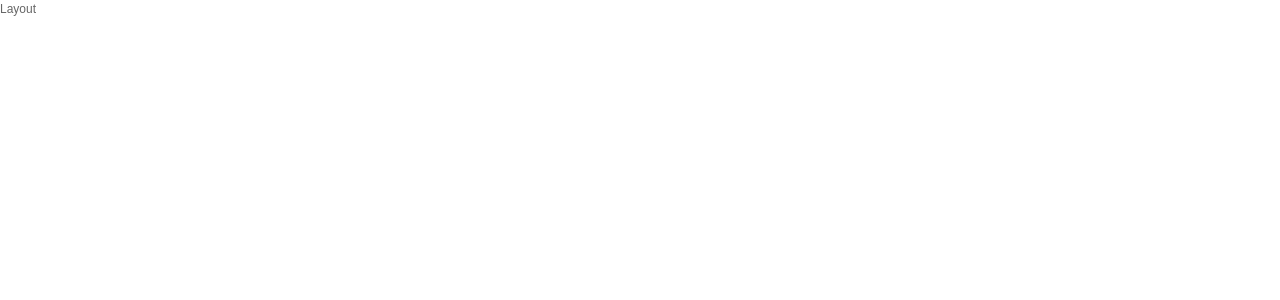
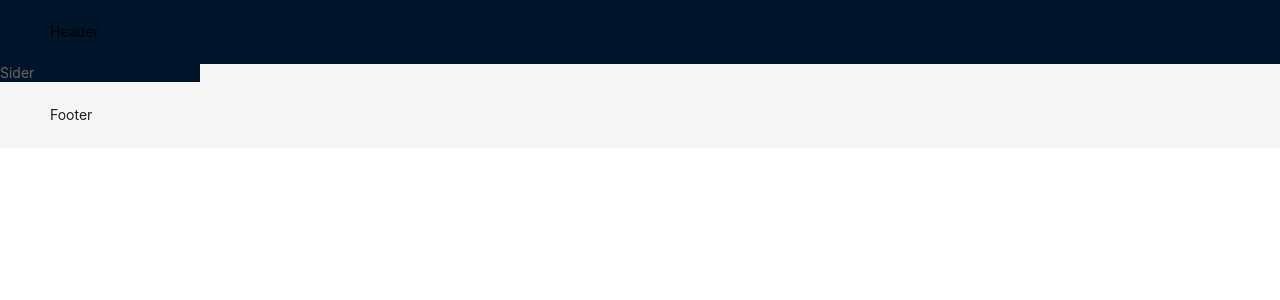
Before and after one commit to bigdataOrfrontEnd/qiankun-test2, a React (Create React App) app: page / in a window 1280 px wide. Shown: the top 300 px of the page. Built offline with nearby package versions, Linux system fonts and the light colour scheme.

Commit message:
部分登录和Lyout布局

```diff
--- a/src/App.js
+++ b/src/App.js
@@ -1,7 +1,8 @@
 import Routes from "./routes";
-
+import { useRoutes } from "react-router-dom";
 function App() {
-  return <Routes />;
+  const element = useRoutes(Routes);
+  return <div>{element}</div>;
 }
 
 export default App;
--- a/src/index.js
+++ b/src/index.js
@@ -35,7 +35,11 @@ export async function mount(props) {
   // });
   // props.setGlobalState(state);
   let root = ReactDOM.createRoot(props.container.querySelector("#son"));
-  root.render(<App />);
+  root.render(
+    <Router basename={window.__POWERED_BY_QIANKUN__ ? "/app-test2" : "/"}>
+      <App />
+    </Router>
+  );
 }
 /**
  * 应用每次 切出/卸载 会调用的方法，通常在这里我们会卸载微应用的应用实例
--- a/src/pages/Layout/index.js
+++ b/src/pages/Layout/index.js
@@ -1,12 +1,21 @@
 // 整体布局页面
 import React from "react";
 import { Outlet } from "react-router-dom";
-
-export default function Layout() {
+import { Layout } from "antd";
+export default function Layut() {
+  const { Header, Footer, Sider, Content } = Layout;
   return (
     <div>
-      Layout
-      <Outlet />
+      <Layout>
+        <Header>Header</Header>
+        <Layout>
+          <Sider>Sider</Sider>
+          <Content>
+            <Outlet />
+          </Content>
+        </Layout>
+        <Footer>Footer</Footer>
+      </Layout>
     </div>
   );
 }
--- a/src/routes/index.js
+++ b/src/routes/index.js
@@ -1,12 +1,11 @@
-import { useRoutes } from "react-router-dom";
-import Layout from "../pages/Layout";
+import Layout from "../pages/Layout/index";
 import Application from "../pages/home/application";
 import Setting from "../pages/setting";
 import Login from "../pages/Login";
 import Page404 from "../page404";
 import Home from "../pages/home";
 import { DashboardOutlined, UserOutlined } from "@ant-design/icons";
-export const routes = [
+export const Routes = [
   {
     path: "/",
     element: <Layout />,
@@ -47,6 +46,7 @@ export const routes = [
       hideMenu: true,
     },
   },
+
   {
     path: "*",
     element: <Page404 />,
@@ -57,5 +57,5 @@ export const routes = [
     },
   },
 ];
-const Routes = () => useRoutes(routes);
+
 export default Routes;
```
